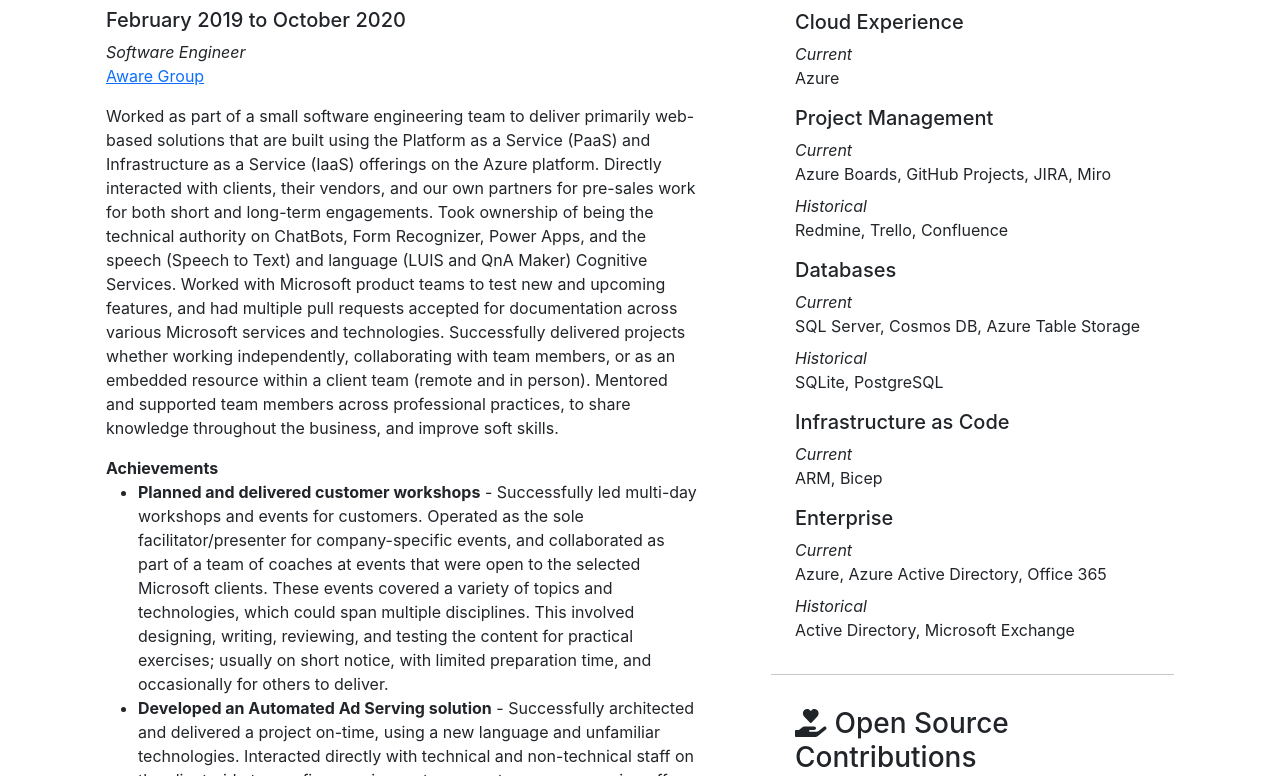
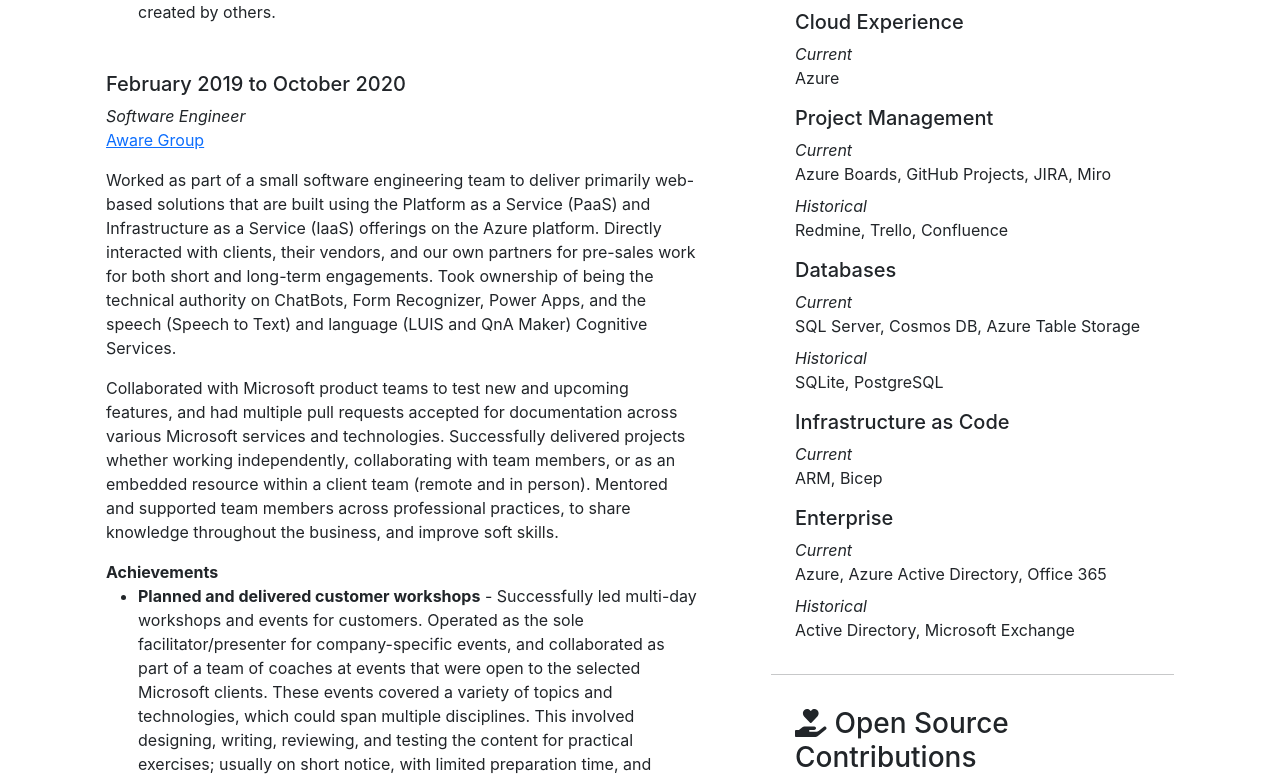
Before and after one commit to BeigeBadger/BeigeBadger.github.io, a React (Create React App) app in the folder my-cv/: page / in a window 1280 px wide. Shown: the part 2844-3620 px from the top of the page. Built offline with nearby package versions, Linux system fonts and the light colour scheme.

Commit message:
Improves job description sections by splitting it into responsibilities

```diff
--- a/my-cv/public/resume.json
+++ b/my-cv/public/resume.json
@@ -471,7 +471,9 @@
 			"url": "https://www.awaregroup.com/",
 			"startDate": "2020-11-01",
 			"endDate": "",
-			"description": "Continued delivering solutions using the Azure platform and DevOps best practices. Scoped and designed the architecture and the security posture for new pieces of work. Shifted into a leadership role, independently ran projects and managed team members across multiple disciplines to ensure that deliverables were on time and met the requirements. Heavily involved in the onboarding process, including performing inductions for engineering staff both inside and outside of the software engineering discipline, and ensuring that new-hires were set up for success. Learned and practiced candidate evaluation skills for technical hires, gained practical experience with pre/post-interview tasks. Undertook training to further develop leadership and coaching skills, so that different styles could be utilized, depending on the situation. Developed content for team standards, style guides, templates, and onboarding collateral to ensure that a consistent approach was taken to building solutions. Demonstrated flexibility and acquired new skills in the data platform space by working outside of my core role for an extended period of time. Gave back to the development community by contributing to open-source projects and answering questions on developer forums.",
+			"responsibilities": [
+				"Continued delivering solutions using the Azure platform and DevOps best practices. Scoped and designed the architecture and the security posture for new pieces of work. Shifted into a leadership role, independently ran projects and managed team members across multiple disciplines to ensure that deliverables were on time and met the requirements. Heavily involved in the onboarding process, including performing inductions for engineering staff both inside and outside of the software engineering discipline, and ensuring that new-hires were set up for success. Learned and practiced candidate evaluation skills for technical hires, gained practical experience with pre/post-interview tasks.", "Utilised professional development time to undergo training to further develop leadership and coaching skills, so that different styles could be utilized, depending on the situation. Developed content for team standards, style guides, templates, and onboarding collateral to ensure that a consistent approach was taken to building solutions. Demonstrated flexibility and acquired new skills in the data platform space by working outside of my core role for an extended period of time. Gave back to the development community by contributing to open-source projects and answering questions on developer forums."
+			],
 			"highlights": [
 				"<strong>Created a data platform solution</strong> - Worked with a Data Platform Engineer and the client to design and deliver a Data Lake and associated pipelines for a major transportation hub to ingest and reconcile movement data on a daily basis. This reporting data store replaced a legacy on-premises store with one hosted in Azure which was faster, more reliable, cheaper, and more accurate. Introduced new tools to the team that were instrumental in demonstrating milestones had been achieved and sharing knowledge across the team.",
 				"<strong>Developed an integration solution using streaming architecture</strong> - Created two streaming solutions to handle different scenarios for the same client. One for ingesting changes from an on-premises SQL Server database into an Azure SQL database in near realtime. The other used a serverless approach for receiving different events from an online store, validating their schema, and passing them on to an existing customer endpoint. Both of these pipelines were engineered in a way that allowed them to be easily extended to handle additional tables and event types.",
@@ -491,7 +493,10 @@
 			"url": "https://www.awaregroup.com/",
 			"startDate": "2019-02-01",
 			"endDate": "2020-10-01",
-			"description": "Worked as part of a small software engineering team to deliver primarily web-based solutions that are built using the Platform as a Service (PaaS) and Infrastructure as a Service (IaaS) offerings on the Azure platform. Directly interacted with clients, their vendors, and our own partners for pre-sales work for both short and long-term engagements. Took ownership of being the technical authority on ChatBots, Form Recognizer, Power Apps, and the speech (Speech to Text) and language (LUIS and QnA Maker) Cognitive Services. Worked with Microsoft product teams to test new and upcoming features, and had multiple pull requests accepted for documentation across various Microsoft services and technologies. Successfully delivered projects whether working independently, collaborating with team members, or as an embedded resource within a client team (remote and in person). Mentored and supported team members across professional practices, to share knowledge throughout the business, and improve soft skills.",
+			"responsibilities": [
+				"Worked as part of a small software engineering team to deliver primarily web-based solutions that are built using the Platform as a Service (PaaS) and Infrastructure as a Service (IaaS) offerings on the Azure platform. Directly interacted with clients, their vendors, and our own partners for pre-sales work for both short and long-term engagements. Took ownership of being the technical authority on ChatBots, Form Recognizer, Power Apps, and the speech (Speech to Text) and language (LUIS and QnA Maker) Cognitive Services.",
+				"Collaborated with Microsoft product teams to test new and upcoming features, and had multiple pull requests accepted for documentation across various Microsoft services and technologies. Successfully delivered projects whether working independently, collaborating with team members, or as an embedded resource within a client team (remote and in person). Mentored and supported team members across professional practices, to share knowledge throughout the business, and improve soft skills."
+			],
 			"highlights": [
 				"<strong>Planned and delivered customer workshops</strong> - Successfully led multi-day workshops and events for customers. Operated as the sole facilitator/presenter for company-specific events, and collaborated as part of a team of coaches at events that were open to the selected Microsoft clients. These events covered a variety of topics and technologies, which could span multiple disciplines. This involved designing, writing, reviewing, and testing the content for practical exercises; usually on short notice, with limited preparation time, and occasionally for others to deliver.",
 				"<strong>Developed an Automated Ad Serving solution</strong> - Successfully architected and delivered a project on-time, using a new language and unfamiliar technologies. Interacted directly with technical and non-technical staff on the client-side to: confirm requirements, prevent scope creep, sign off milestones, and exceed client expectations. The final solution significantly improved the client's go-live process, provided increased visibility of changes, and is readily extensible.",
@@ -510,7 +515,10 @@
 			"url": "https://smartrak.com/",
 			"startDate": "2016-06-01",
 			"endDate": "2019-01-31",
-			"description": "Served as a key member of the software development team charged with maintaining and iterating upon core web applications used both internally and externally. Collaborated with stakeholders across departments to assist with the delivery of innovative new products and solutions that met client requirements and matched the Smartrak vision. Volunteered to mentor Junior Software Engineers and interns, for mutual benefit. Wrote robust, reusable, and well-tested code that adhered to design patterns and social contracts within the team.",
+			"responsibilities": [
+				"Served as a key member of the software development team charged with maintaining and iterating upon core web applications used both internally and externally. Collaborated with stakeholders across departments to assist with the delivery of innovative new products and solutions that met client requirements and matched the Smartrak vision.",
+				"Volunteered to mentor Junior Software Engineers and interns, for mutual benefit. Wrote robust, reusable, and well-tested code that adhered to design patterns and social contracts within the team."
+			],
 			"highlights": [
 				"<strong>Improved soft skills</strong> - Gave technical presentations on testing and Software Engineering principles to the development team. Attended Agile training, which led to running daily stand-ups and sprint retrospectives for the team.",
 				"<strong>Developed an authentication proxy</strong> - Worked with a Senior Software Engineer to scope, plan, then independently implement a crucial middleware component that helped deliver an API solution, that utilised JSON Web Tokens (JWTs) for authentication, Entity Framework, and OWIN.",
@@ -529,7 +537,10 @@
 			"url": "https://smartrak.com/",
 			"startDate": "2013-12-31",
 			"endDate": "2016-05-31",
-			"description": "Contributed to several large projects for external clients in addition to supporting critical customer-facing systems. A member of the team that delivered the In-Cab System (ICS) and Smart Fleet Management System solutions to Fonterra using .NET and open-source technologies. Willingly undertook training as an IT Administrator; this role involved managing relationships with internal staff, external contractors and third-party vendors to ensure hardware and software systems ran smoothly, and licenses remained current.",
+			"responsibilities": [
+				"Contributed to several large projects for external clients in addition to supporting critical customer-facing systems. A member of the team that delivered the In-Cab System (ICS) and Smart Fleet Management System solutions to Fonterra using .NET and open-source technologies.",
+				"Willingly undertook training as an IT Administrator; this role involved managing relationships with internal staff, external contractors and third-party vendors to ensure hardware and software systems ran smoothly, and licenses remained current."
+			],
 			"highlights": [
 				"<strong>Developed multi-platform systems</strong> - Helped develop the ICS application that ran on a tablet, along with the Smart FMS portal. The technologies used were WPF, Razor, ReactJS, SQLite, and PostgreSQL.",
 				"<strong>Fonterra hardware rollout support</strong> - Independently researched, developed and implemented the processes for the setup of Fonterra hardware. In addition to this, a solution that allowed support staff to remotely control the device in each truck through a web application was implemented."
@@ -546,7 +557,9 @@
 			"url": "https://smartrak.com/",
 			"startDate": "2012-11-01",
 			"endDate": "2013-12-31",
-			"description": "Assisted with maintenance of core web applications. Focused on bringing user experience improvements to internal systems and learning real-world Software Engineering best practices.",
+			"responsibilities": [
+				"Assisted with maintenance of core web applications. Focused on bringing user experience improvements to internal systems and learning real-world Software Engineering best practices."
+			],
 			"highlights": [
 				"<strong>Updated the customer-facing Administration website</strong> - Updated an ASP.NET Web Forms site with over 30 pages that was using legacy styling, to use a responsive framework which enabled staff, customers, and our vendors to use the site on devices with various screen resolutions."
 			],
--- a/my-cv/src/components/workHistory.tsx
+++ b/my-cv/src/components/workHistory.tsx
@@ -48,7 +48,15 @@
 
 											<div className="mb-3">
 												{
-													job.description
+													job.responsibilities.map((responsibility, index) => {
+														return (
+															<p key={index}>
+																{
+																	responsibility
+																}
+															</p>
+														)
+													})
 												}
 											</div>
 
--- a/my-cv/src/models/resume/job.ts
+++ b/my-cv/src/models/resume/job.ts
@@ -1,6 +1,6 @@
 export interface IJob {
 	location: string;
-	description: string;
+	responsibilities: string[];
 	position: string;
 	url: string;
 	startDate: string;
```
